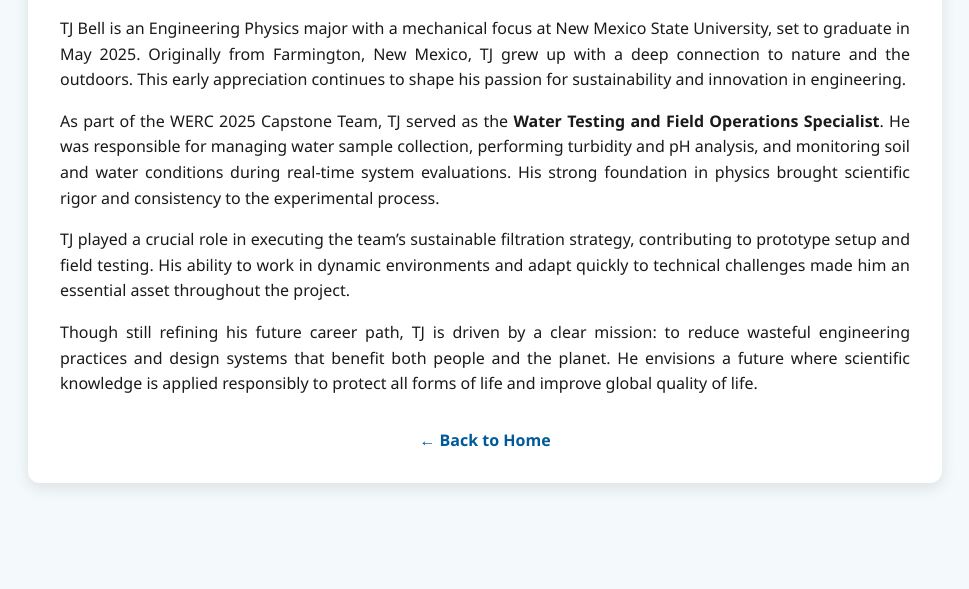
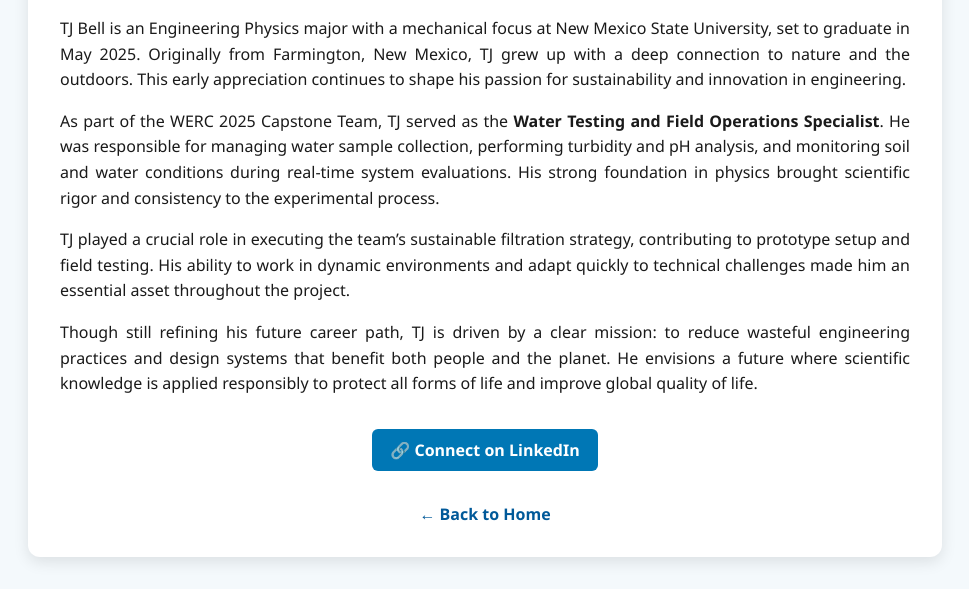
Before and after one commit to naikixtasy/werc-2025-project, a plain HTML site: page tj.html in a window 1280 px wide. Shown: the part 335-924 px from the top of the page, without its empty margins (155-1124 px from the left). Before the commit the page ends 850 px from the top, so only its background shows below. Drawn offline with Linux system fonts and the light colour scheme.

Commit message:
Update tj.html

```diff
--- a/tj.html
+++ b/tj.html
@@ -40,6 +40,23 @@
       margin: 1rem 0;
       text-align: justify;
     }
+    .linkedin {
+      text-align: center;
+      margin-top: 2rem;
+    }
+    .linkedin a {
+      background-color: #0077b5;
+      color: white;
+      padding: 10px 18px;
+      border-radius: 6px;
+      font-weight: bold;
+      text-decoration: none;
+      display: inline-block;
+      transition: background-color 0.3s ease;
+    }
+    .linkedin a:hover {
+      background-color: #005983;
+    }
     .back {
       text-align: center;
       margin-top: 2rem;
@@ -73,6 +90,10 @@
       Though still refining his future career path, TJ is driven by a clear mission: to reduce wasteful engineering practices and design systems that benefit both people and the planet. He envisions a future where scientific knowledge is applied responsibly to protect all forms of life and improve global quality of life.
     </p>
 
+    <div class="linkedin">
+      <a href="https://www.linkedin.com/in/tye-bell-5b0718230/" target="_blank">🔗 Connect on LinkedIn</a>
+    </div>
+
     <div class="back">
       <a href="index.html">← Back to Home</a>
     </div>
```
